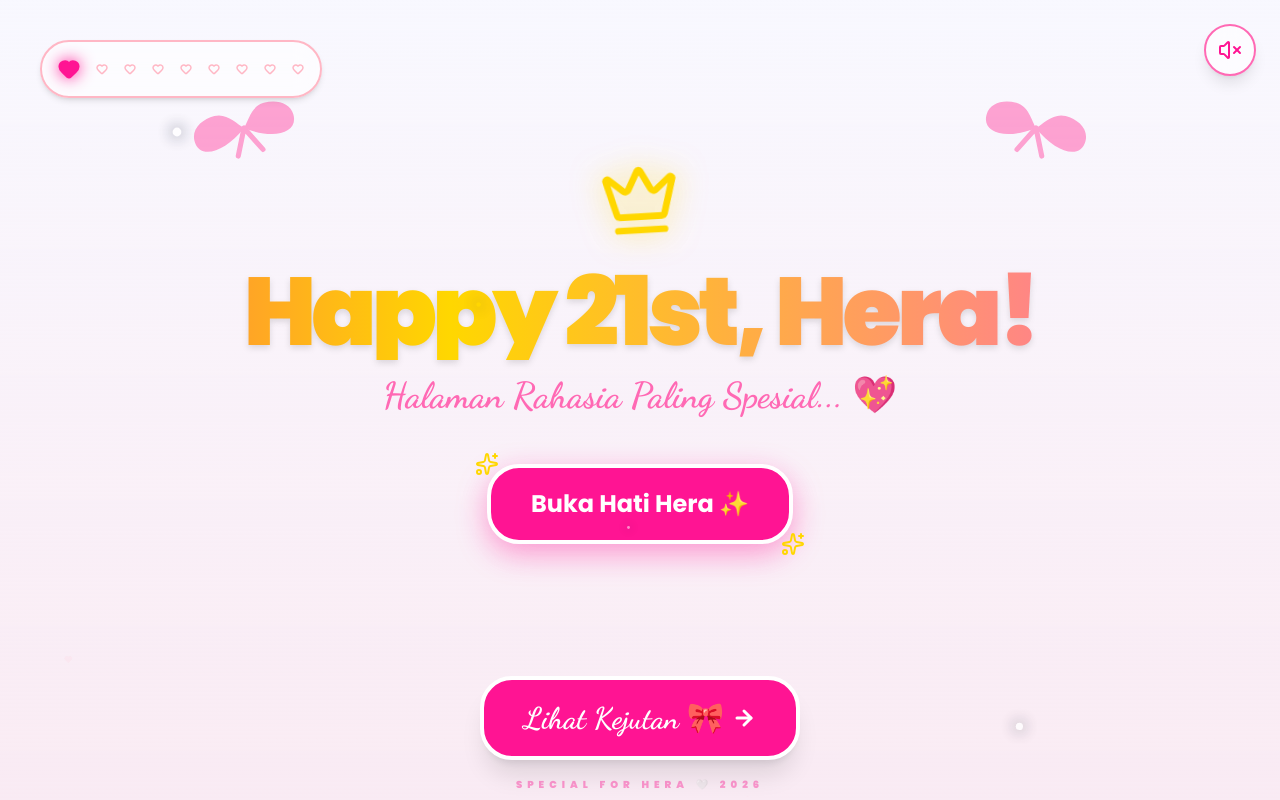
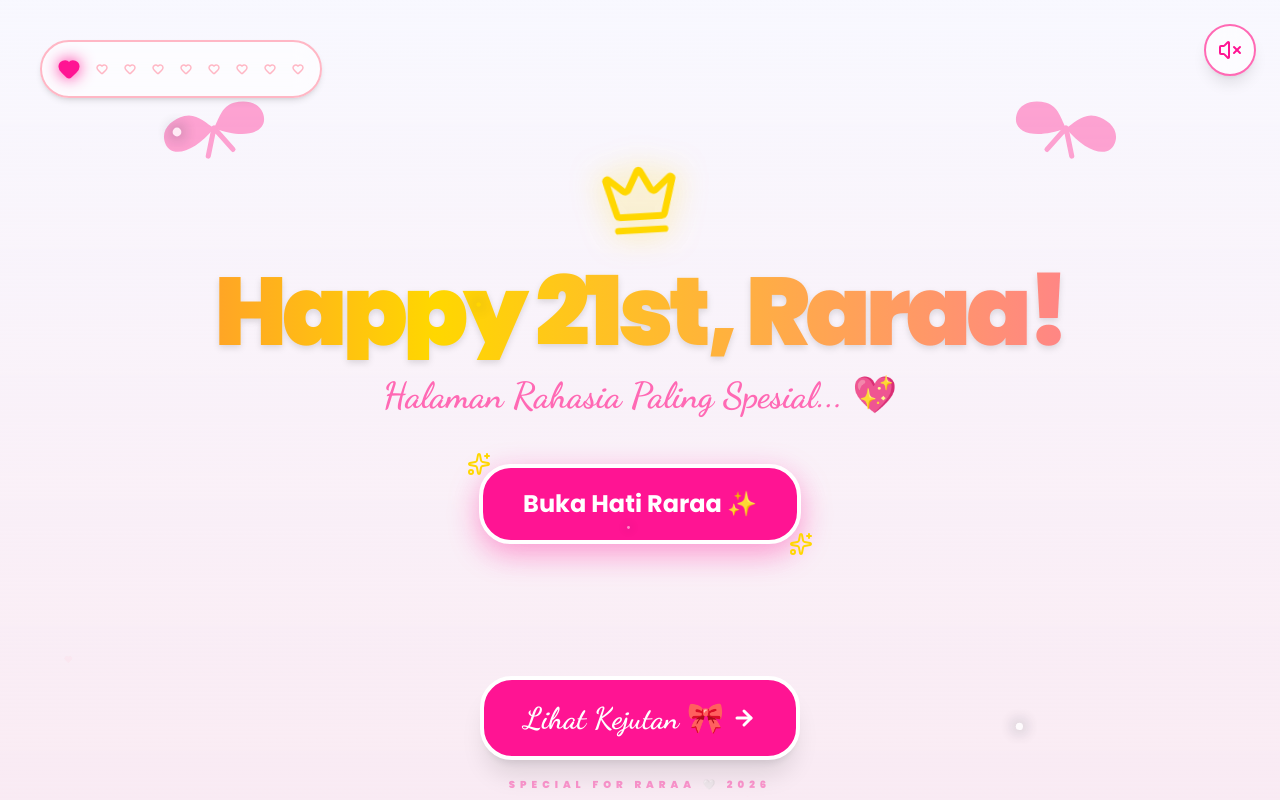
Before and after one commit to BobbyHM-21/raraultah, a React (Vite) app: page / in a window 1280 px wide. Built offline with nearby package versions, Linux system fonts and the light colour scheme.

Commit message:
Renamed Hera to Raraa across the application and documentation

```diff
--- a/index.html
+++ b/index.html
@@ -1,16 +1,21 @@
 <!DOCTYPE html>
 <html lang="en">
+
 <head>
   <meta charset="UTF-8" />
   <link rel="icon" type="image/svg+xml" href="/vite.svg" />
   <meta name="viewport" content="width=device-width, initial-scale=1.0" />
-    <title>Hello, 22nd Hera</title>
+  <title>Hello, 21st Raraa</title>
   <link rel="preconnect" href="https://fonts.googleapis.com">
   <link rel="preconnect" href="https://fonts.gstatic.com" crossorigin>
-    <link href="https://fonts.googleapis.com/css2?family=Dancing+Script:wght@400..700&family=Poppins:ital,wght@0,100;0,200;0,300;0,400;0,500;0,600;0,700;0,800;0,900;1,100;1,200;1,300;1,400;1,500;1,600;1,700;1,800;1,900&display=swap" rel="stylesheet">
+  <link
+    href="https://fonts.googleapis.com/css2?family=Dancing+Script:wght@400..700&family=Poppins:ital,wght@0,100;0,200;0,300;0,400;0,500;0,600;0,700;0,800;0,900;1,100;1,200;1,300;1,400;1,500;1,600;1,700;1,800;1,900&display=swap"
+    rel="stylesheet">
 </head>
+
 <body>
   <div id="root"></div>
   <script type="module" src="/src/main.jsx"></script>
 </body>
+
 </html>
--- a/src/App.jsx
+++ b/src/App.jsx
@@ -161,7 +161,7 @@ const HeroSlide = ({ direction, onNext }) => (
       </motion.div>
 
       <h1 className="text-4xl md:text-8xl font-black text-hot-pink font-poppins mb-4 tracking-tighter drop-shadow-md glitter-text">
-        Happy 21st, Hera!
+        Happy 21st, Raraa!
       </h1>
       <p className="text-xl md:text-4xl font-dancing text-princess-pink mb-12 font-bold">
         Halaman Rahasia Paling Spesial... 💖
@@ -173,7 +173,7 @@ const HeroSlide = ({ direction, onNext }) => (
         whileTap={{ scale: 0.9 }}
       >
         <Sparkles className="absolute -top-4 -left-4 text-gold group-hover:animate-spin size-5 md:size-6" />
-        Buka Hati Hera ✨
+        Buka Hati Raraa ✨
         <Sparkles className="absolute -bottom-4 -right-4 text-gold group-hover:animate-spin size-5 md:size-6" />
       </motion.button>
     </motion.div>
@@ -369,7 +369,7 @@ const ReasonsSlide = ({ direction }) => {
 
   return (
     <Slide direction={direction}>
-      <h2 className="text-3xl md:text-5xl font-black text-hot-pink mb-12 md:mb-16 font-dancing">Kenapa Hera Paling Spesial? 🍓</h2>
+      <h2 className="text-3xl md:text-5xl font-black text-hot-pink mb-12 md:mb-16 font-dancing">Kenapa Raraa Paling Spesial? 🍓</h2>
       <div className="grid grid-cols-1 md:grid-cols-3 gap-6 md:gap-8 max-w-5xl w-full">
         {reasons.map((r, i) => (
           <motion.div
@@ -454,7 +454,7 @@ const LetterSlide = ({ direction }) => (
         <Ribbon className="w-full h-full text-hot-pink" />
       </div>
 
-      <h3 className="text-3xl md:text-5xl text-hot-pink font-black font-dancing mb-10 md:mb-12 glitter-text">Selamat Ulang Tahun, Heraa Sayang... 🎈</h3>
+      <h3 className="text-3xl md:text-5xl text-hot-pink font-black font-dancing mb-10 md:mb-12 glitter-text">Selamat Ulang Tahun, Raraa Sayang... 🎈</h3>
       <div className="font-dancing text-xl md:text-4xl text-gray-800 leading-normal md:leading-loose space-y-6 md:space-y-10 text-center font-bold">
         <p>
           21 tahun lilin menyala, walau jarak pisahkan kita, doaku selalu sampai ke sana. Kamu adalah hadiah dari dunia maya yang jadi kenyataan terindahku.
@@ -507,7 +507,7 @@ const GiftSlide = ({ direction }) => {
               <Gift className="w-40 h-40 md:w-56 md:h-56 text-hot-pink relative z-10 drop-shadow-2xl" strokeWidth={1.5} />
               <Ribbon className="absolute top-2 left-1/2 -translate-x-1/2 w-14 h-14 md:w-20 md:h-20 text-white z-20" />
             </motion.div>
-            <p className="mt-12 md:mt-16 text-hot-pink font-black text-2xl md:text-3xl animate-bounce tracking-widest glitter-text">TEKAN KADO HERA! 🍰</p>
+            <p className="mt-12 md:mt-16 text-hot-pink font-black text-2xl md:text-3xl animate-bounce tracking-widest glitter-text">TEKAN KADO RARAA! 🍰</p>
           </motion.div>
         ) : (
           <motion.div
@@ -545,7 +545,7 @@ const FinalSlide = ({ direction }) => (
       </div>
     </motion.div>
     <div className="mt-12 md:mt-16 text-center">
-      <p className="text-hot-pink font-black tracking-[0.3em] uppercase text-sm md:text-lg mb-4">Bobby 🤍 Hera</p>
+      <p className="text-hot-pink font-black tracking-[0.3em] uppercase text-sm md:text-lg mb-4">Bobby 🤍 Raraa</p>
       <p className="text-princess-pink font-dancing text-3xl md:text-4xl font-bold animate-bounce italic">Cant't wait to see you soon!</p>
     </div>
   </Slide>
@@ -596,7 +596,7 @@ function App() {
       <audio
         ref={audioRef}
         loop
-        src="/lagu-hera.mp3"
+        src="/lagu-raraa.mp3"
       />
 
       {/* Progress Dots - HEART VERSION */}
@@ -670,7 +670,7 @@ function App() {
       </div>
 
       <footer className="fixed bottom-1 md:bottom-2 left-1/2 -translate-x-1/2 text-[8px] md:text-[10px] text-hot-pink/40 tracking-[0.3em] md:tracking-[0.5em] font-black uppercase pointer-events-none">
-        Special for Hera 🤍 2026
+        Special for Raraa 🤍 2026
       </footer>
     </main>
   );
```
Also changed, not shown: 2 other files (tests, documents, lock files or other folders). Lines whose indentation alone changed are shown as unchanged.
